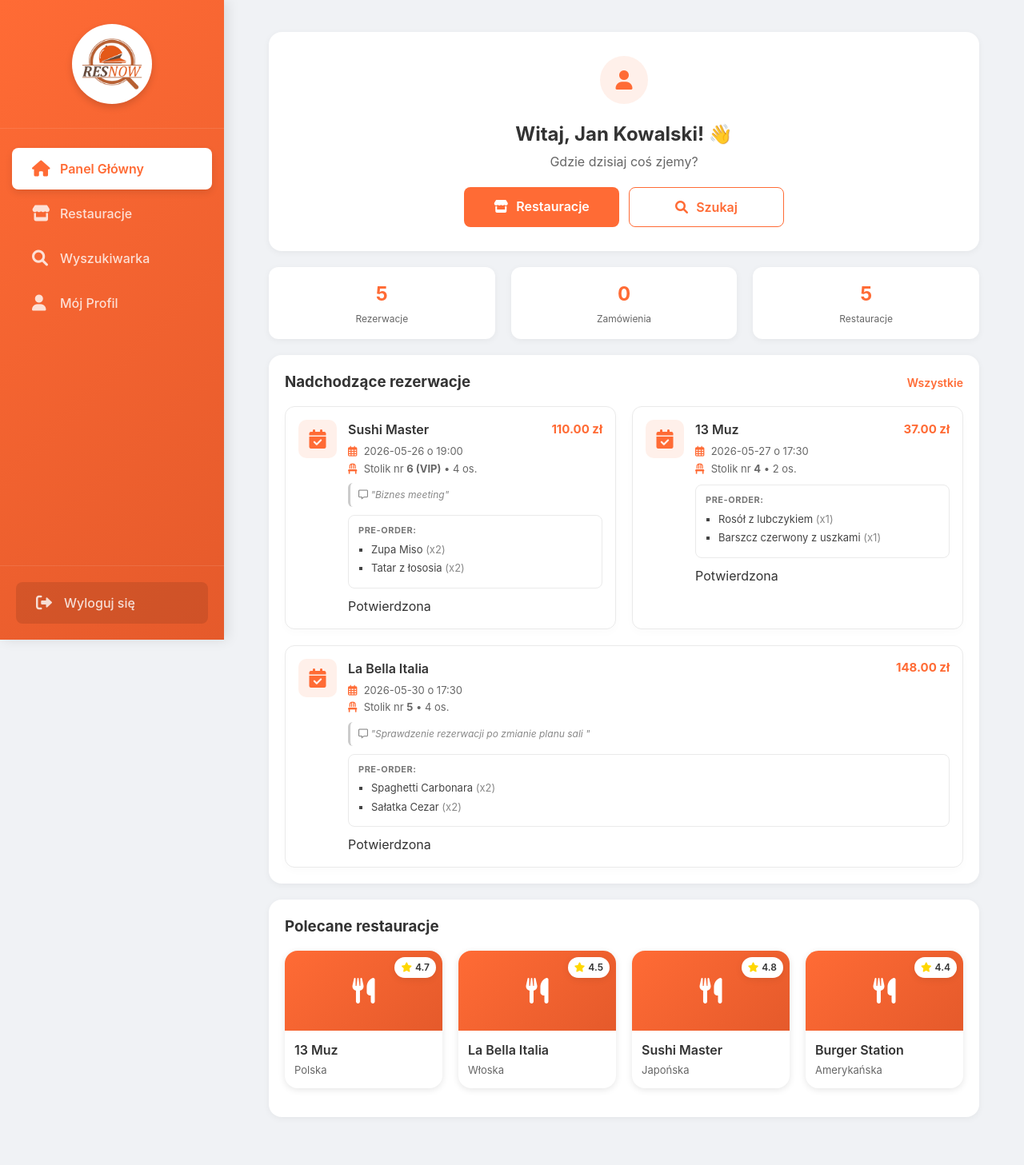
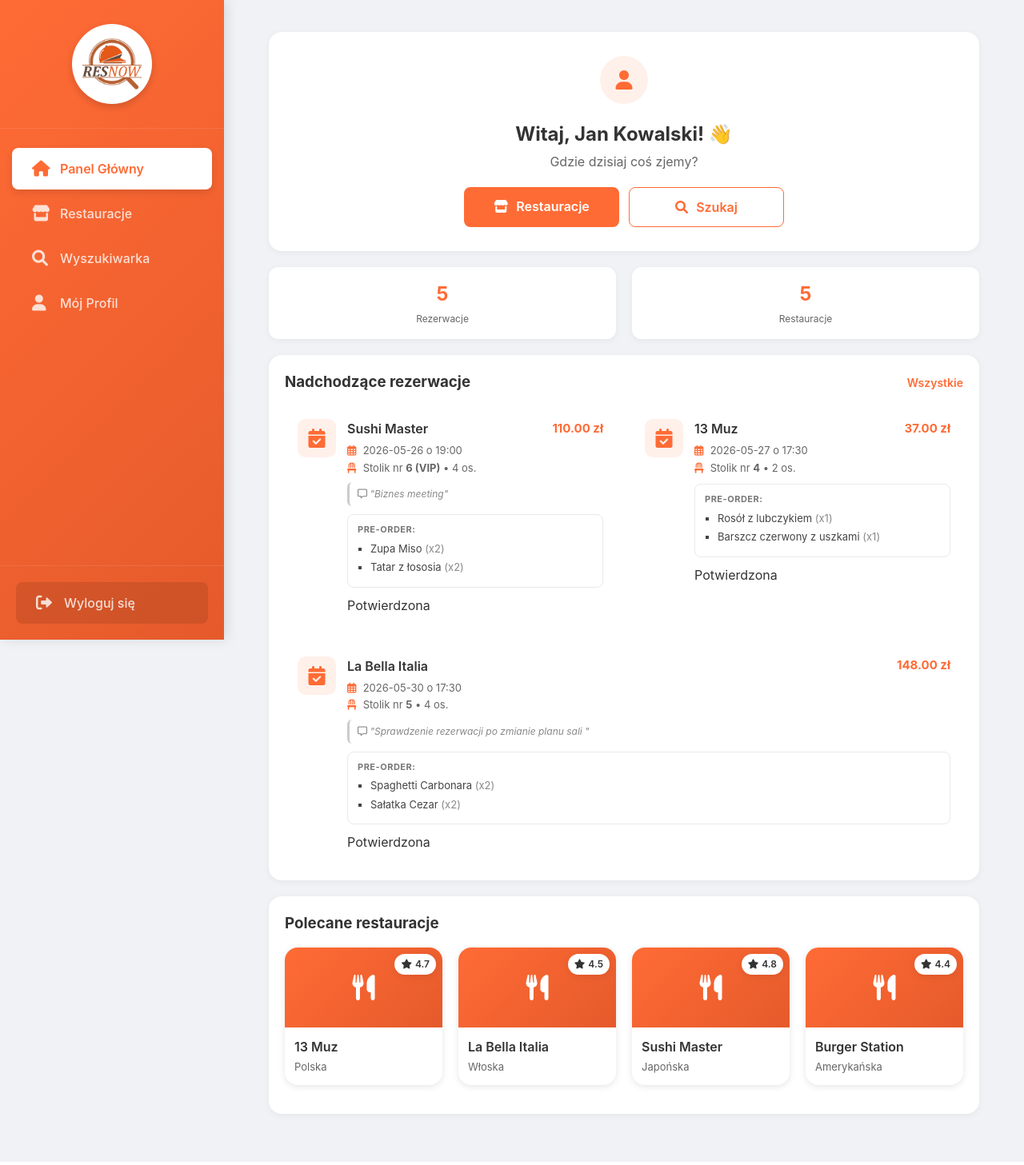
Before and after one commit to hamorii123/Pasibrzuch, a Flask app: page /client/dashboard in a window 1280 px wide. Shown: the whole page at 80% size. Run offline with Flask 3, Linux system fonts and the light colour scheme; a user stored in the database is signed in; data comes from the database, SQL or seed files in the repository.

Commit message:
usuniecie tych zamowien z glownego

```diff
--- a/pasibrzuch/templates/client/dashboard_mobile.html
+++ b/pasibrzuch/templates/client/dashboard_mobile.html
@@ -7,10 +7,10 @@
 /* Dodatkowe style tylko dla dashboard */
 .dashboard-stats {
     display: grid;
-    grid-template-columns: repeat(3, 1fr);
+    grid-template-columns: 1fr 1fr; /* Tylko 2 kolumny */
     gap: 12px;
     margin-bottom: 20px;
-    max-width: 480px;
+    max-width: 480px; /* Limit na mobile, żeby karty nie były gigantyczne */
     margin-left: auto;
     margin-right: auto;
 }
@@ -65,7 +65,7 @@
     font-size: 24px;
 }
 
-/* Restaurant grid dla dashboard */
+/* Restaurant grid */
 .restaurant-grid-dashboard {
     display: grid;
     grid-template-columns: repeat(2, 1fr);
@@ -75,7 +75,6 @@
     margin-right: auto;
 }
 
-/* Poprawa wyglądu polecanych restauracji w dashboardzie */
 .restaurant-card {
     background: white;
     border-radius: 16px;
@@ -111,10 +110,6 @@
     gap: 4px;
 }
 
-.restaurant-badge i {
-    color: #FFD700 !important;
-}
-
 .restaurant-name {
     padding: 12px 12px 4px;
     font-size: 16px;
@@ -129,57 +124,46 @@
 }
 
 /* ==========================================================================
-   NOWE STYLE DLA PANELU PC (Zdejmujemy blokadę 480px)
+   WIDOK PC - ROZCIĄGANIE
    ========================================================================== */
 @media (min-width: 992px) {
     .dashboard-container {
-        max-width: 1200px !important; /* Szeroki panel na PC */
+        max-width: 1200px !important;
     }
 
-    .dashboard-stats, .dashboard-actions, .restaurant-grid-dashboard {
-        max-width: 100% !important; /* Rozciągamy elementy wewnątrz na 100% szerokości */
+    /* Kluczowa zmiana: usuwamy max-width, żeby karty statystyk dotknęły krawędzi kontenera */
+    .dashboard-stats {
+        max-width: none !important;
+        grid-template-columns: 1fr 1fr !important;
+        gap: 20px !important;
     }
 
-    /* Na komputerze wyświetlamy aż 4 restauracje obok siebie w jednym rzędzie */
     .restaurant-grid-dashboard {
+        max-width: none !important;
         grid-template-columns: repeat(4, 1fr) !important;
         gap: 20px !important;
     }
 
-    /* Trzy statystyki ładnie rozstrzelone */
-    .dashboard-stats {
-        grid-template-columns: repeat(3, 1fr) !important;
+    .dashboard-actions {
+        max-width: 400px !important;
+    }
+
+    .dashboard-container .list {
+        flex-direction: row !important;
+        flex-wrap: wrap;
         gap: 20px !important;
     }
 
-    /* Przycisk szukaj i restauracje bardziej dopasowane na komputerze */
-    .dashboard-actions {
-        max-width: 400px !important;
-        margin-left: auto !important;  /* Wyrównanie do środka z lewej */
-        margin-right: auto !important; /* Wyrównanie do środka z prawej */
-
-    }
-    .dashboard-container .list {
-        flex-direction: row !important;
-        flex-wrap: wrap; /* W razie gdyby rezerwacji było bardzo dużo, przejdą do kolejnego rzędu */
-        gap: 20px !important;
-    }
-
-    /* Każda rezerwacja na PC dostaje elastyczną szerokość i równo się rozciąga */
     .dashboard-container .list-item {
-        flex: 1 1 calc(33.333% - 20px); /* Maksymalnie 3 obok siebie w rzędzie */
-        min-width: 300px; /* Bezpieczna minimalna szerokość kart */
-        box-shadow: 0 4px 12px rgba(0,0,0,0.02);
-        border: 1px solid #eaeaea;
-        background: #ffffff !important; /* Na PC możemy dać białe tło dla lepszego kontrastu */
+        flex: 1 1 calc(33.333% - 20px);
+        min-width: 300px;
+        background: #ffffff !important;
     }
 }
 </style>
 {% endblock %}
 
 {% block content %}
-
-
 <div class="dashboard-container" style="padding: 0 16px; margin: 0 auto;">
     <div class="card" style="background: white; padding: 30px 20px; border-radius: 16px; box-shadow: 0 2px 8px rgba(0,0,0,0.05); margin-bottom: 20px; text-align: center;">
         <div class="user-welcome">
@@ -204,15 +188,11 @@
         </div>
     </div>
 
-<!-- Stats -->
+    <!-- Stats (Teraz idealnie rozciągnięte na 2 równe kolumny) -->
     <div class="dashboard-stats">
         <div class="stat-card">
             <div class="stat-number">{{ reservations|default([])|length }}</div>
             <div class="stat-label">Rezerwacje</div>
-    </div>
-    <div class="stat-card">
-        <div class="stat-number">{{ orders|default([])|length }}</div>
-        <div class="stat-label">Zamówienia</div>
         </div>
         <div class="stat-card">
             <div class="stat-number">{{ restaurants|default([])|length }}</div>
@@ -311,6 +291,7 @@
         </div>
         {% endif %}
     </div>
+
     <!-- Recommended Restaurants -->
     <div class="card" style="background: white; padding: 20px; border-radius: 16px; box-shadow: 0 2px 8px rgba(0,0,0,0.05); margin-bottom: 20px;">
         <h3 style="margin-top: 0; margin-bottom: 16px;">Polecane restauracje</h3>
```
Lines whose indentation alone changed are shown as unchanged.
